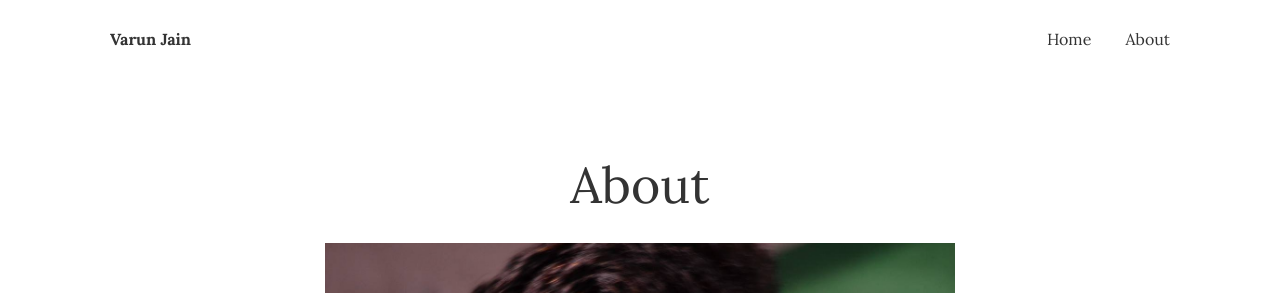
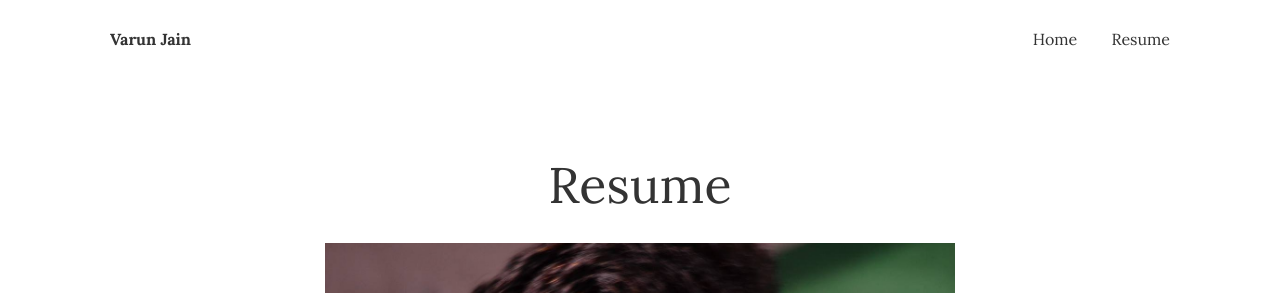
Before and after one commit to varunjain79/varunjain79.github.io, a Jekyll site: the page built from _pages/Resume.md, in a window 1280 px wide. Shown: the top 293 px of the page. Built offline with Jekyll 4.4.1, drawn with Linux system fonts in a browser that asks for light colours.

Commit message:
Update and rename about.md to Resume.md

```diff
--- a/_pages/about.md
+++ b/_pages/Resume.md
@@ -1,7 +1,7 @@
 ---
 layout: page
-title: About
-permalink: /about/
+title: Resume
+permalink: /Resume/
 image: '/assets/img/Varun-about.jpg'
 ---
 
```
